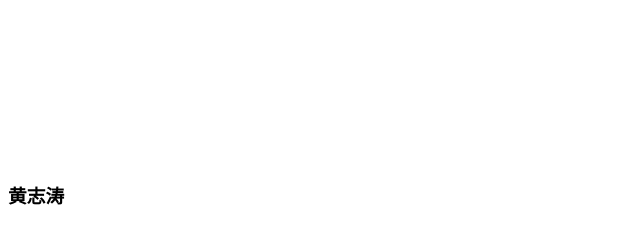
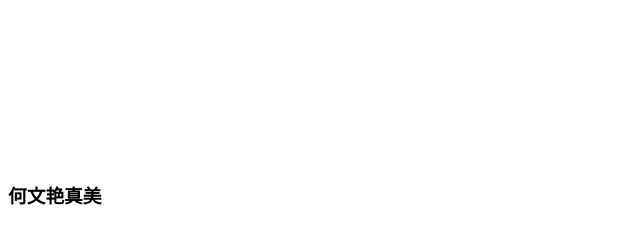
Before and after one commit to hztbryant/myvue, a plain HTML site: page vue/iframe练习.html in a window 1280 px wide. Shown: the full height of the page, 0-640 px from the left. Drawn offline with Linux system fonts and the light colour scheme.

Commit message:
no message

```diff
--- a/vue/iframe练习.html
+++ b/vue/iframe练习.html
@@ -21,7 +21,7 @@
 
                         <body>
                         <iframe src="http://www.baidu.com" frameborder="0" width="100%" height="300px"></iframe>
-            <h3>黄志涛</h3>
+            <h3>何文艳真美</h3>
 
 </body>
 
```
